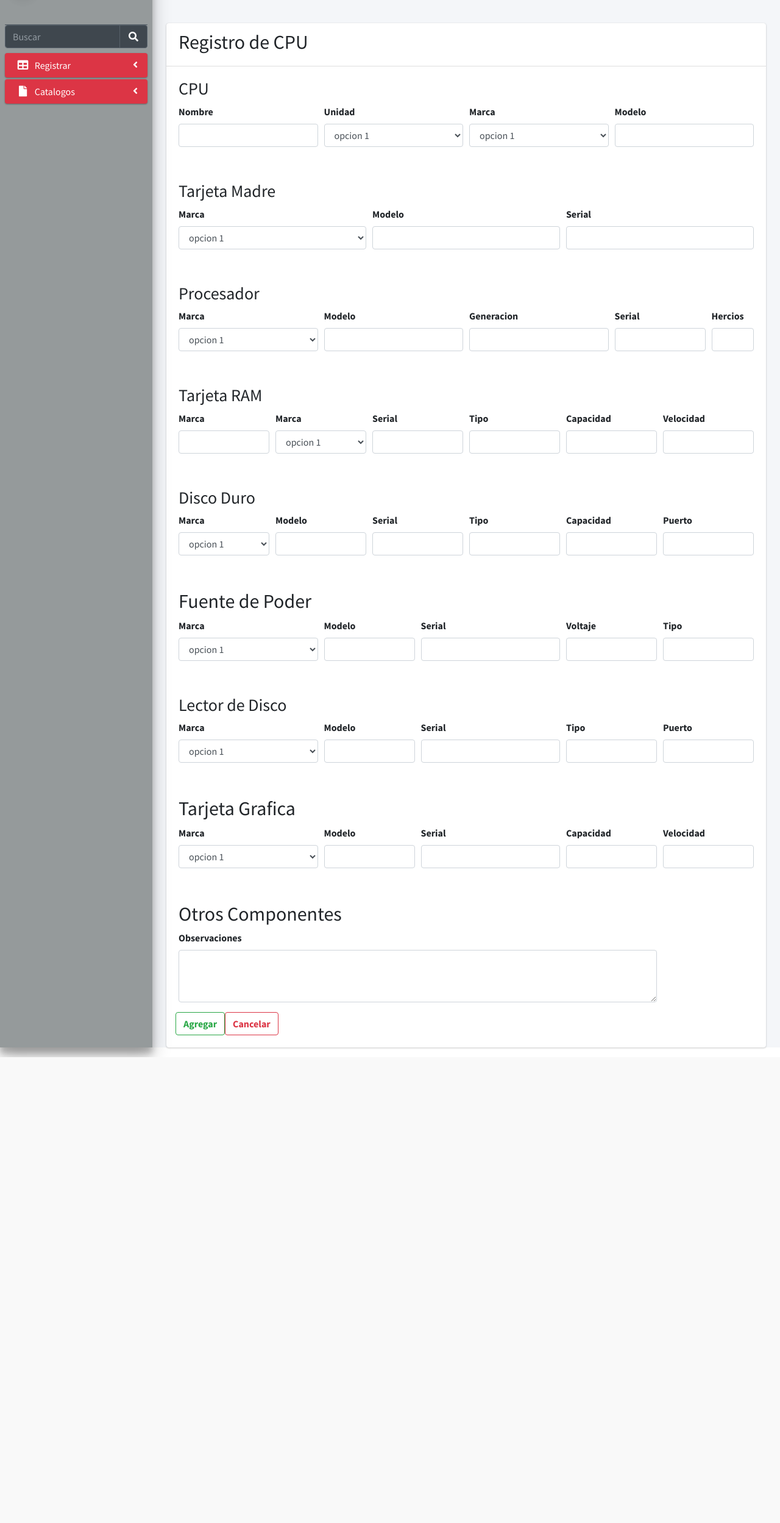
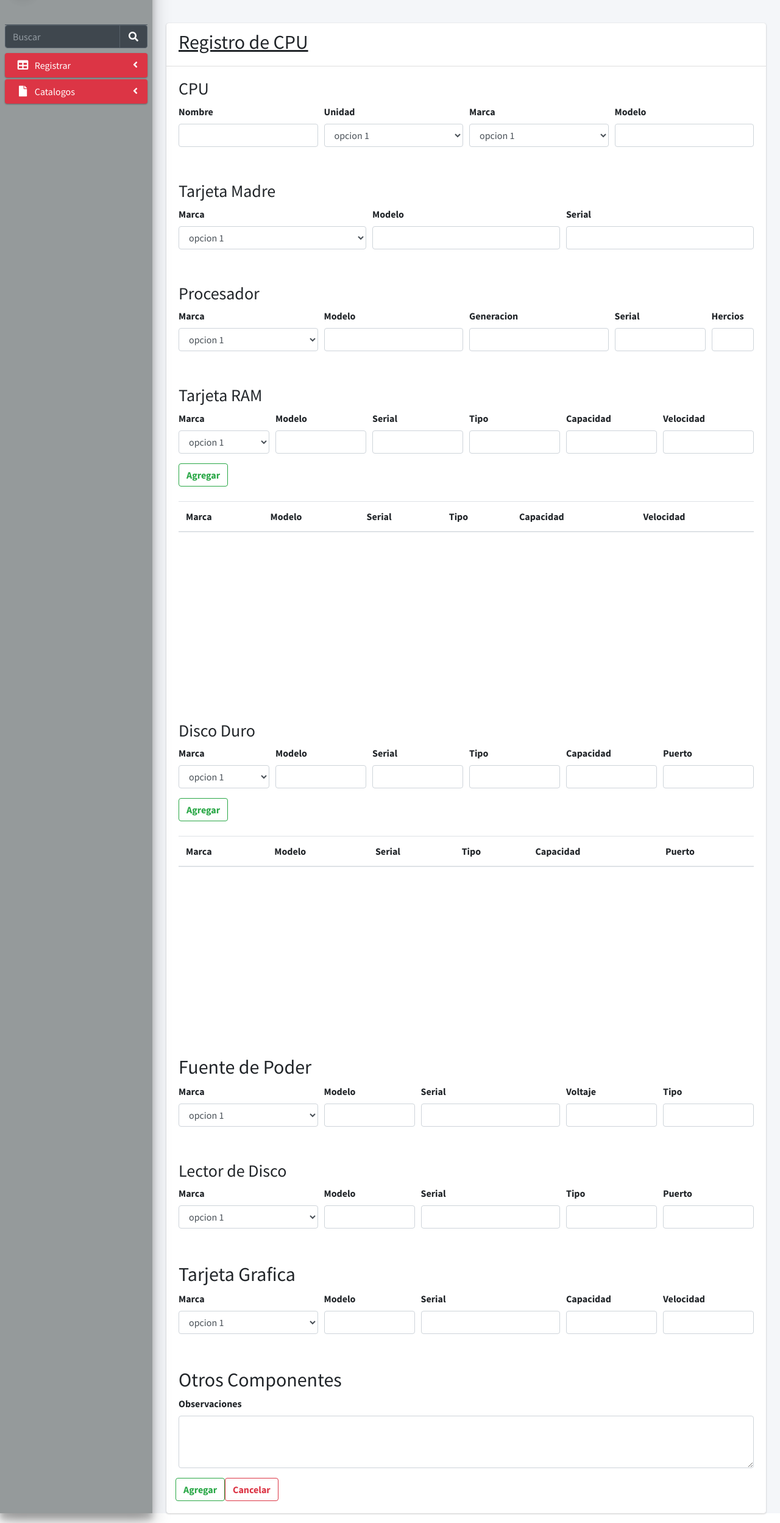
Before and after one commit to ArepaCruda69/sisAsc, a PHP site: page /Views/cpuS.php in a window 1280 px wide. Shown: the part 57-2555 px from the top of the page at 61% size. Before the commit the page ends 1791 px from the top, so only its background shows below. Run offline with PHP 8.4, Linux system fonts and the light colour scheme; the template is opened without the code that fills it, so the values that code supplies are empty; some libraries are stand-ins or nearby versions.

Commit message:
gurdamelo todo no se que hice pero igual guardado

```diff
--- /dev/null
+++ b/Assests/dist/css/index.css
@@ -0,0 +1,4 @@
+.tablaregistros{
+    height: 40vh;
+    overflow-y: scroll;
+}
--- a/Componets/cpusForm.php
+++ b/Componets/cpusForm.php
@@ -6,7 +6,7 @@
 
               <div class="card ">
                   <div class="card-header">
-                    <H2>Registro de CPU</H2>
+                    <H2><u>Registro de CPU</u></H2>
                   </div>
 
 
@@ -16,12 +16,12 @@
           <div><h3>CPU</h3></div>
 
           <div class="form-row">
-            <div class="form-group col-md-3">
+            <div class="form-group col-3">
               <label for="">Nombre</label>
               <input type="" class="form-control" id="">
             </div>
 
-            <div class="form-group col-md-3">
+            <div class="form-group col-3">
                <label>Unidad</label>
                    <select class="form-control">
 
@@ -33,7 +33,7 @@
                 </select>
             </div>
 
-            <div class="form-group col-md-3">
+            <div class="form-group col-3">
             <label>Marca</label>
                    <select class="form-control">
 
@@ -46,7 +46,7 @@
             </div>
 
 
-          <div class="form-group col-md-3">
+          <div class="form-group col-3">
               <label for="">Modelo</label>
               <input type="" class="form-control" id="">
             </div>
@@ -62,7 +62,7 @@
           <div><h3>Tarjeta Madre</h3></div>
 
           <div class="form-row">
-            <div class="form-group col-md-4">
+            <div class="form-group col-4">
               <label>Marca</label>
                    <select class="form-control">
 
@@ -74,13 +74,13 @@
                 </select>
             </div>
 
-            <div class="form-group col-md-4">
+            <div class="form-group col-4">
               <label for="">Modelo</label>
               <input type="" class="form-control" id="">
             </div>
 
 
-          <div class="form-group col-md-4">
+          <div class="form-group col-4">
               <label for="">Serial</label>
               <input type="" class="form-control" id="">
             </div>
@@ -96,7 +96,7 @@
           <div><h3>Procesador</h3></div>
 
           <div class="form-row">
-            <div class="form-group col-md-3">
+            <div class="form-group col-3">
             <label>Marca</label>
                    <select class="form-control">
 
@@ -109,25 +109,25 @@
                </div>
 
 
-          <div class="form-group col-md-3">
+          <div class="form-group col-3">
               <label for="">Modelo</label>
               <input type="" class="form-control" id="">
             </div>
 
 
-          <div class="form-group col-md-3">
+          <div class="form-group col-3">
               <label for="">Generacion</label>
               <input type="" class="form-control" id="">
             </div>
 
 
-          <div class="form-group col-md-2">
+          <div class="form-group col-2">
               <label for="">Serial</label>
               <input type="" class="form-control" id="">
 
           </div>
 
-          <div class="form-group col-md-1">
+          <div class="form-group col-1">
               <label for="">Hercios</label>
               <input type="" class="form-control" id="">
 
@@ -145,16 +145,10 @@
           <div><h3>Tarjeta RAM</h3></div>
 
           <div class="form-row">
-            <div class="form-group col-md-2">
-              <label for="">Marca</label>
-              <input type="" class="form-control" id="">
 
-          </div>
-
-          <div class="form-group col-md-2">
-          <label>Marca</label>
-                   <select class="form-control">
-
+          <div class="form-group col-2">
+              <label for="txtMarcaRam">Marca</label>
+              <select class="form-control" id="txtMarcaRam" name="txtMarcaRam">
                 <option>opcion 1</option>
                 <option>opcion 2</option>
                 <option>opcion 3</option>
@@ -163,33 +157,61 @@
               </select>
             </div>
 
-          <div class="form-group col-md-2">
-              <label for="">Serial</label>
-              <input type="" class="form-control" id="">
-
+            <div class="form-group col-2">
+              <label for="txtModeloRam">Modelo</label>
+              <input type="text" class="form-control" id="txtModeloRam" name="txtModeloRam">
             </div>
 
-          <div class="form-group col-md-2">
-              <label for="">Tipo</label>
-              <input type="" class="form-control" id="">
 
+
+            <div class="form-group col-2">
+              <label for="txtSerialRam">Serial</label>
+              <input type="text" class="form-control" id="txtSerialRam" name="txtSerialRam">
             </div>
 
-          <div class="form-group col-md-2">
-              <label for="">Capacidad</label>
-              <input type="" class="form-control" id="">
-
+            <div class="form-group col-2">
+              <label for="txtTipoRam">Tipo</label>
+              <input type="text" class="form-control" id="txtTipoRam" name="txtTipoRam">
             </div>
 
-          <div class="form-group col-md-2">
-              <label for="">Velocidad</label>
-              <input type="" class="form-control" id="">
+            <div class="form-group col-2">
+              <label for="txtCapacidadRam">Capacidad</label>
+              <input type="text" class="form-control" id="txtCapacidadRam" name="txtCapacidadRam">
+            </div>
+
+            <div class="form-group col-2">
+              <label for="txtVelocidadRam">Velocidad</label>
+              <input type="text" class="form-control" id="txtVelocidadRam" name="txtVelocidadRam">
             </div>
           </div>
 
+          <button class="btn btn-outline-success" type="button" id="btRam"><b>Agregar</b></button>
+          <br>
+          <br>
+
+          <section class="tablaregistros">
+          <table class="table table-striped">
+            <thead>
+              <tr>
+                <th scope="col">Marca</th>
+                <th scope="col">Modelo</th>
+                <th scope="col">Serial</th>
+                <th scope="col">Tipo</th>
+                <th scope="col">Capacidad</th>
+                <th scope="col">Velocidad</th>
+              </tr>
+            </thead>
+            <tbody id="tbodyRam">
+              <!-- Aquí se agregarán las filas dinámicamente -->
+            </tbody>
+          </table>
+        </section>
 
         </form>
       </div>
+
+
+
 
           <div class="card-body">
             <form>
@@ -197,10 +219,10 @@
           <div><h3>Disco Duro</h3></div>
 
           <div class="form-row">
-            <div class="form-group col-md-2">
-            <label>Marca</label>
-                   <select class="form-control">
 
+          <div class="form-group col-2">
+              <label for="txtMarcaDisco">Marca</label>
+              <select class="form-control" id="txtMarcaDisco" name="txtMarcaDisco">
                 <option>opcion 1</option>
                 <option>opcion 2</option>
                 <option>opcion 3</option>
@@ -209,35 +231,61 @@
               </select>
             </div>
 
-          <div class="form-group col-md-2">
+
+          <div class="form-group col-2">
               <label for="">Modelo</label>
-              <input type="" class="form-control" id="">
+              <input type="" class="form-control" id="txtModeloDisco" name="txtModeloDisco">
 
           </div>
 
-          <div class="form-group col-md-2">
+
+
+          <div class="form-group col-2">
               <label for="">Serial</label>
-              <input type="" class="form-control" id="">
+              <input type="" class="form-control" id="txtSerialDisco" name="txtSerialDisco">
 
           </div>
 
-          <div class="form-group col-md-2">
+          <div class="form-group col-2">
               <label for="">Tipo</label>
-              <input type="" class="form-control" id="">
+              <input type="" class="form-control" id="txtTipoDisco" name="txtTipoDisco">
 
           </div>
 
-          <div class="form-group col-md-2">
+          <div class="form-group col-2">
               <label for="">Capacidad</label>
-              <input type="" class="form-control" id="">
+              <input type="" class="form-control" id="txtCapacidadDisco" name="txtCapacidadDisco">
 
           </div>
 
-          <div class="form-group col-md-2">
+          <div class="form-group col-2">
               <label for="">Puerto</label>
-              <input type="" class="form-control" id="">
+              <input type="" class="form-control" id="txtPuertoDisco" name="txtPuertoDisco">
             </div>
           </div>
+
+          <button class="btn btn-outline-success" type="button" id="btDisco"><b>Agregar</b></button>
+          <br>
+          <br>
+
+
+          <section class="tablaregistros">
+          <table class="table table-striped">
+            <thead>
+              <tr>
+                <th scope="col">Marca</th>
+                <th scope="col">Modelo</th>
+                <th scope="col">Serial</th>
+                <th scope="col">Tipo</th>
+                <th scope="col">Capacidad</th>
+                <th scope="col">Puerto</th>
+              </tr>
+            </thead>
+            <tbody id="tbodyDisco">
+              <!-- Aquí se agregarán las filas dinámicamente -->
+            </tbody>
+          </table>
+        </section>
 
 
           </form>
@@ -250,7 +298,7 @@
           <div><h2>Fuente de Poder</h2></div>
 
           <div class="form-row">
-            <div class="form-group col-md-3">
+            <div class="form-group col-3">
             <label>Marca</label>
                    <select class="form-control">
 
@@ -262,25 +310,25 @@
                 </select>
           </div>
 
-          <div class="form-group col-md-2">
+          <div class="form-group col-2">
               <label for="">Modelo</label>
               <input type="" class="form-control" id="">
 
           </div>
 
-          <div class="form-group col-md-3">
+          <div class="form-group col-3">
               <label for="">Serial</label>
               <input type="" class="form-control" id="">
 
           </div>
 
-          <div class="form-group col-md-2">
+          <div class="form-group col-2">
               <label for="">Voltaje</label>
               <input type="" class="form-control" id="">
 
           </div>
 
-          <div class="form-group col-md-2">
+          <div class="form-group col-2">
               <label for="">Tipo</label>
               <input type="" class="form-control" id="">
             </div>
@@ -296,7 +344,7 @@
           <div><h3>Lector de Disco</h3></div>
 
           <div class="form-row">
-            <div class="form-group col-md-3">
+            <div class="form-group col-3">
             <label>Marca</label>
                    <select class="form-control">
 
@@ -308,25 +356,25 @@
                 </select>
           </div>
 
-          <div class="form-group col-md-2">
+          <div class="form-group col-2">
               <label for="">Modelo</label>
               <input type="" class="form-control" id="">
 
           </div>
 
-          <div class="form-group col-md-3">
+          <div class="form-group col-3">
               <label for="">Serial</label>
               <input type="" class="form-control" id="">
 
           </div>
 
-          <div class="form-group col-md-2">
+          <div class="form-group col-2">
               <label for="">Tipo</label>
               <input type="" class="form-control" id="">
 
           </div>
 
-          <div class="form-group col-md-2">
+          <div class="form-group col-2">
               <label for="">Puerto</label>
               <input type="" class="form-control" id="">
             </div>
@@ -342,7 +390,7 @@
           <div><h2>Tarjeta Grafica</h2></div>
 
           <div class="form-row">
-            <div class="form-group col-md-3">
+            <div class="form-group col-3">
                     <label>Marca</label>
                    <select class="form-control">
 
@@ -355,25 +403,25 @@
 
           </div>
 
-          <div class="form-group col-md-2">
+          <div class="form-group col-2">
               <label for="">Modelo</label>
               <input type="" class="form-control" id="">
 
           </div>
 
-          <div class="form-group col-md-3">
+          <div class="form-group col-3">
               <label for="">Serial</label>
               <input type="" class="form-control" id="">
 
           </div>
 
-          <div class="form-group col-md-2">
+          <div class="form-group col-2">
               <label for="">Capacidad</label>
               <input type="" class="form-control" id="">
 
           </div>
 
-          <div class="form-group col-md-2">
+          <div class="form-group col-2">
               <label for="">Velocidad</label>
               <input type="" class="form-control" id="">
             </div>
@@ -391,7 +439,7 @@
           <div><h2>Otros Componentes</h2></div>
 
           <div class="form-row">
-            <div class="form-group col-md-10">
+            <div class="form-group col-12">
             <label>Observaciones</label>
             <textarea class="form-control" rows="3"></textarea>
             </div>
--- a/Componets/cpusLink.php
+++ b/Componets/cpusLink.php
@@ -15,3 +15,6 @@
   <link rel="stylesheet" href="../Assests/plugins/datatables-bs4/css/dataTables.bootstrap4.min.css">
   <link rel="stylesheet" href="../Assests/plugins/datatables-responsive/css/responsive.bootstrap4.min.css">
   <link rel="stylesheet" href="../Assests/plugins/datatables-buttons/css/buttons.bootstrap4.min.css">
+
+
+  <link rel="stylesheet" href="../Assests/dist/css/index.css">
--- a/Componets/scriptsCpus.php
+++ b/Componets/scriptsCpus.php
@@ -21,6 +21,12 @@ $form2 = "
 <script src='../Assests/plugins/datatables-buttons/js/buttons.print.min.js'></script>
 <script src='../Assests/plugins/datatables-buttons/js/buttons.colVis.min.js'></script>
 
+
+<!-- SweetAlert2 -->
+<script src='https://cdn.jsdelivr.net/npm/sweetalert2@10'></script>
+
+
+
 <script src='../Controller/agregar.js'></script>
 <script src='../Controller/cancelar.js'></script>
 <script src='../Controller/openRam.js'></script>
--- a/Views/cpuS.php
+++ b/Views/cpuS.php
@@ -62,6 +62,10 @@
 
 
 <?php echo $form2?>
+<script src="https://cdn.jsdelivr.net/npm/sweetalert2@11"></script>
+<script src='../Assests/dist/js/tablaRam.js'></script>
+<script src='../Assests/dist/js/tablaDisco.js'></script>
+<script src='../Assests/plugins/jquery/jquery.min.js'></script>
 
 <style>
   hr {
```
Also changed, not shown: Assests/dist/js/tablaDisco.js, Assests/dist/js/tablaRam.js. Lines whose indentation alone changed are shown as unchanged.
